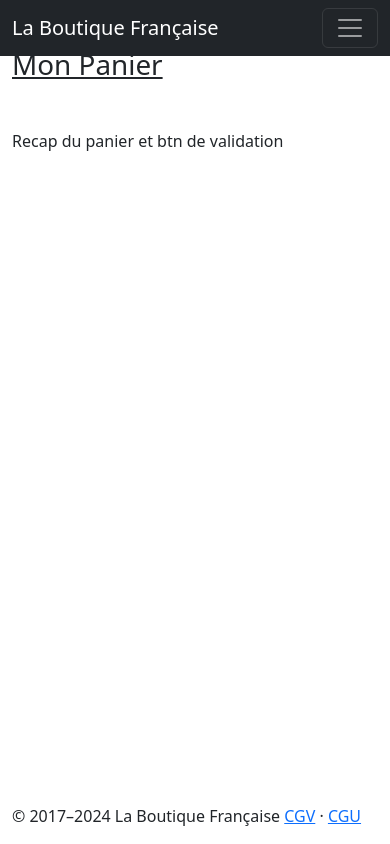
After one commit to ChristopheC-83/ecommerce2, a Symfony app: template templates/cart/index.html.twig in a window 390 px wide. The commit adds this page. Run offline with Twig, Linux system fonts and the light colour scheme; the template is opened without the code that fills it, so the values that code supplies are empty; some libraries are stand-ins or nearby versions.

Commit message:
remplissage panier par produits en direct ok

```diff
--- a/templates/base.html.twig
+++ b/templates/base.html.twig
@@ -15,6 +15,7 @@
 		<link href="{{ asset('assets/css/carousel.css')}}" rel="stylesheet">
 		<link href="{{ asset('assets/css/custom.css')}}" rel="stylesheet">
 		<script src="https://unpkg.com/feather-icons"></script>
+		{# icones de https://feathericons.com/ #}
 	</head>
 	<body class=" d-flex flex-column min-vh-100">
 
@@ -56,7 +57,7 @@
 
 							{% endif  %}
 
-							<a href="">
+							<a href="{{path('app_cart')}}">
 								<i data-feather="shopping-cart"></i>
 							</a>
 						</div>
@@ -84,7 +85,7 @@
 
 
 		<!-- FOOTER -->
-		<footer class="container">
+		<footer class="container mt-5">
 			<p>&copy; 2017–2024 La Boutique Française
 				<a href="#">CGV</a>
 				&middot;
--- /dev/null
+++ b/templates/cart/index.html.twig
@@ -0,0 +1,41 @@
+{% extends 'base.html.twig' %}
+
+{% block body %}
+	<div class="container">
+
+		<h1 class="text-decoration-underline my-5">Mon Panier</h1>
+
+		<div class="row">
+			<div class="col-md-8">
+
+				{# {{dump(cart)}} #}
+
+				<div class="row row-gap-3">
+					{% for product in cart %}
+
+						{# {{dump(product)}} #}
+
+						<div class="col-md-3">
+							<a href="{{ path('app_product', {'slug': product.object.slug}) }}"><img src="/uploads/illustrations/{{product.object.illustration}}" alt="{{product.object.name}}" class="img-fluid shadow-sm rounded"></a>
+						</div>
+						<div class="col-md-5">
+							<p class=" fw-bold m-0">{{product.object.name}}</p>
+							<p class="small">Prix unitaire :
+								{{product.object.price|price}}</p>
+						</div>
+						<div class="col-md-1 text-right small pt-4"><span class="badge text-bg-secondary">{{product.qty}}</span></div>
+						<div class="col-md-3 small pt-4 fw-semibold">
+							<p>{{(product.qty * product.object.price)|price}}</p>
+						</div>
+					{% endfor %}
+				</div>
+
+
+			</div>
+
+			<div class="col-md-4">Recap du panier et btn de validation</div>
+		</div>
+	</div>
+
+
+{% endblock %}
--- a/templates/category/card.html.twig
+++ b/templates/category/card.html.twig
@@ -1,6 +1,6 @@
 <div class="col-md-3">
 	<a href="{{ path('app_product', { slug : product.slug}) }}" class="text-black">
-		<img src="/uploads/illustrations/{{ product.illustration }}" alt="" class="img-fluid">
+		<img src="/uploads/illustrations/{{ product.illustration }}" alt="" class="img-fluid rounded shadow-sm">
 		<div class="text-center fw-bold text-capitalize">{{ product.name }}</div>
 	</a>
 		{# <div class="text-center">{{ product.pricewt|number_format(2, ',')  }} €</div> #}
--- a/templates/product/index.html.twig
+++ b/templates/product/index.html.twig
@@ -23,7 +23,7 @@
 				<div class="flex-grow-1">{{product.description|raw}}</div>
 
 
-                    <button class="btn btn-dark w-100">Ajouter au panier</button>
+                    <a href="{{ path('app_cart_add', { id : product.id}) }}" class="btn btn-dark w-100">Ajouter au panier</a>
 
 			</div>
 		</div>
```
Also changed, not shown: src/Classe/Cart.php (added, +59 -0 lines), src/Controller/CartController.php (added, +44 -0 lines).
